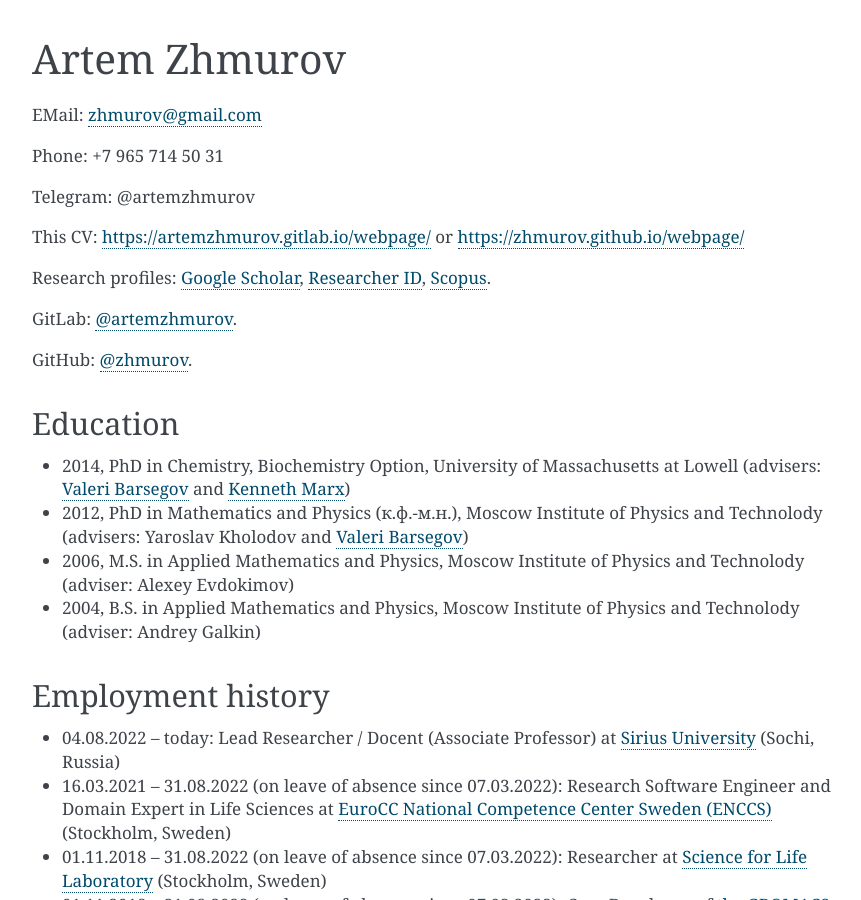
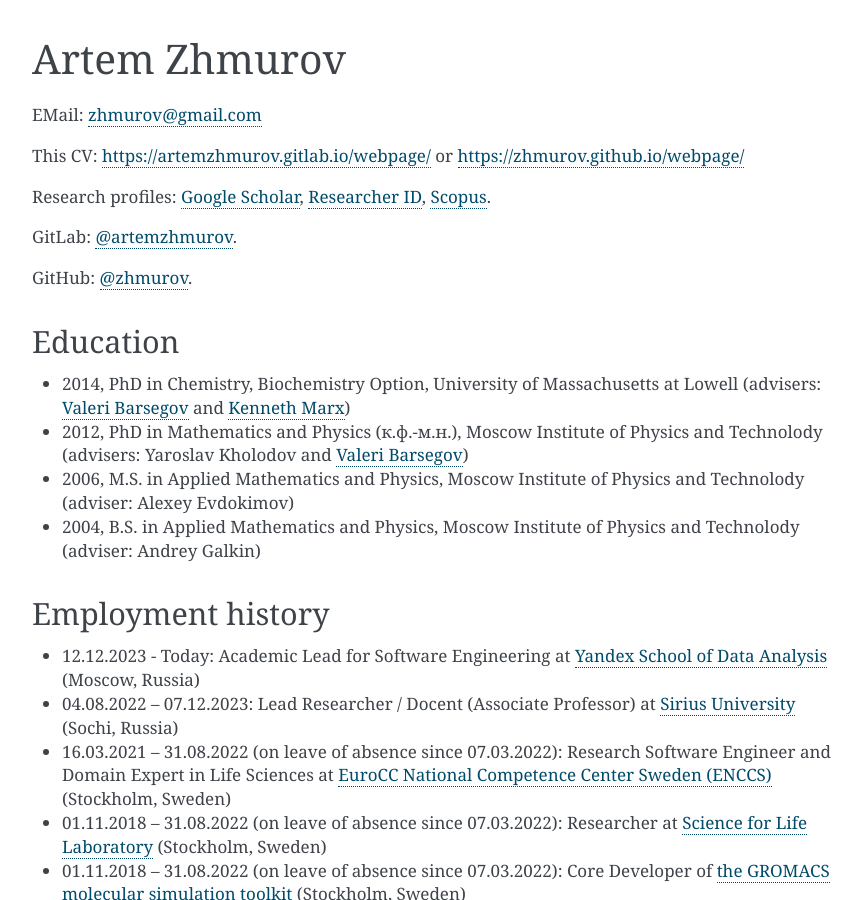
Before and after one commit to zhmurov/webpage, a Sphinx documentation site: the page built from source/index.rst, in a window 1280 px wide and 900 px high. Shown: the whole window, without its empty margins (168-1029 px from the left). Built offline with Sphinx 7.4.7, drawn with Linux system fonts in a browser that asks for light colours.

Commit message:
Update employment and fix link to CUDA materials

```diff
--- a/source/employment.rst
+++ b/source/employment.rst
@@ -1,7 +1,9 @@
 Employment history
 ------------------
 
-- 04.08.2022 -- today: Lead Researcher / Docent (Associate Professor) at `Sirius University <https://siriusuniversity.ru/>`_ (Sochi, Russia)
+- 12.12.2023 - Today: Academic Lead for Software Engineering at `Yandex School of Data Analysis <https://shad.yandex.ru/>`_ (Moscow, Russia)
+
+- 04.08.2022 -- 07.12.2023: Lead Researcher / Docent (Associate Professor) at `Sirius University <https://siriusuniversity.ru/>`_ (Sochi, Russia)
 
 - 16.03.2021 -- 31.08.2022 (on leave of absence since 07.03.2022): Research Software Engineer and Domain Expert in Life Sciences at `EuroCC National Competence Center Sweden (ENCCS) <https://enccs.se/>`_ (Stockholm, Sweden)
 
--- a/source/index.rst
+++ b/source/index.rst
@@ -3,10 +3,6 @@ Artem Zhmurov
 =============
 
 EMail: zhmurov@gmail.com
-
-Phone: +7 965 714 50 31
-
-Telegram: @artemzhmurov
 
 This CV: `https://artemzhmurov.gitlab.io/webpage/ <https://artemzhmurov.gitlab.io/webpage/>`_ or `https://zhmurov.github.io/webpage/ <https://zhmurov.github.io/webpage/>`_
 
--- a/source/teaching.rst
+++ b/source/teaching.rst
@@ -3,7 +3,7 @@ Teaching
 
 - `Molecular simulations (MIPT, Sirius) <https://zhmurov.github.io/mdcourse/>`_.
 
-- `CUDA training <https://enccs.github.io/CUDA/>`_.
+- `CUDA training <https://enccs.github.io/cuda/>`_.
 
 - `GROMACS GPU performance workshop <https://enccs.github.io/gromacs-gpu-performance/>`_.
 
```
